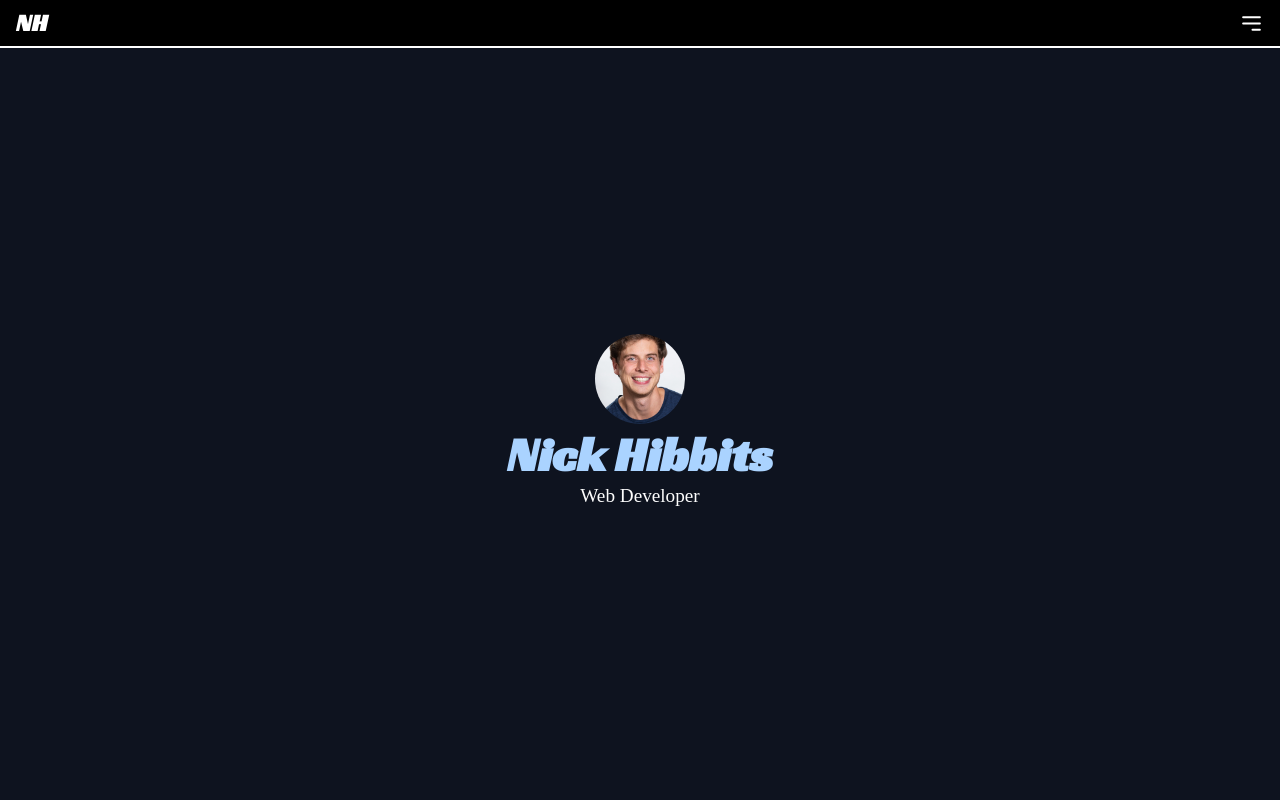
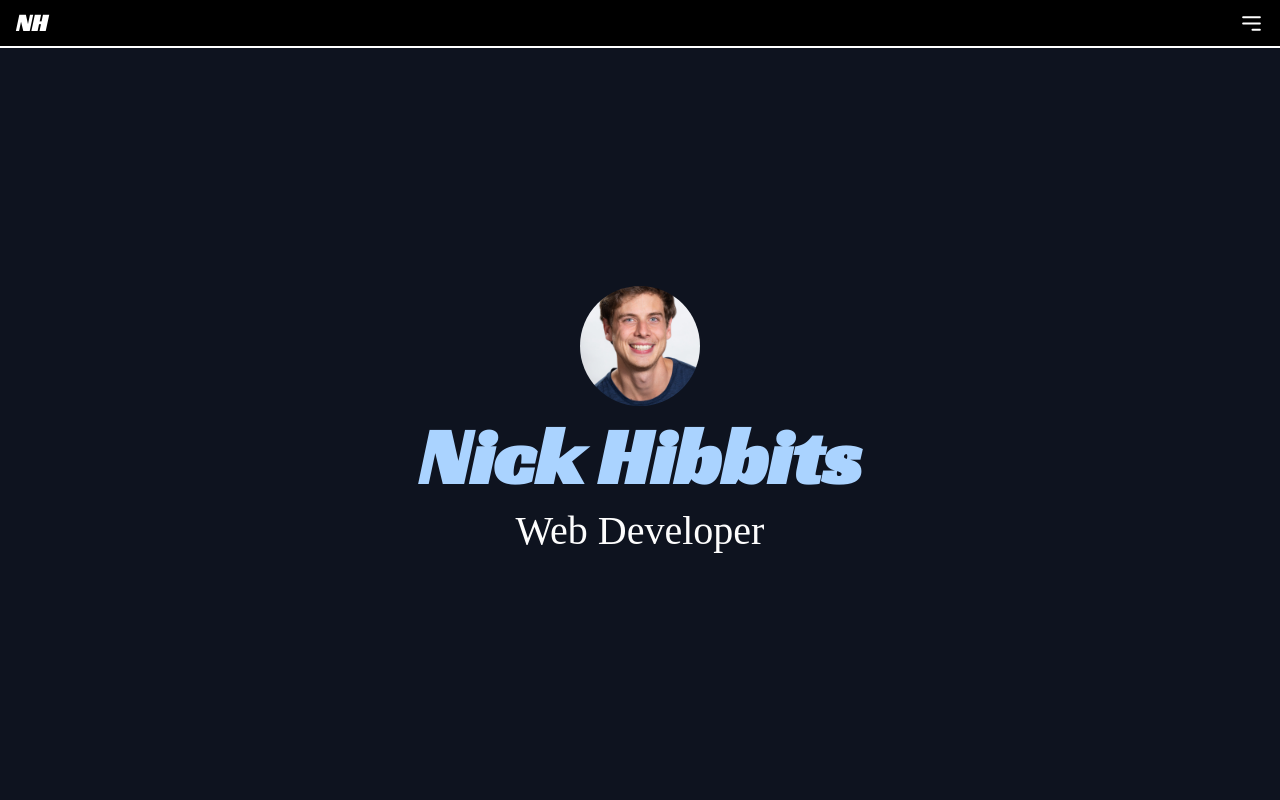
Before and after one commit to nickhibbits/react-website, a React (Create React App) app: page / in a window 1280 px wide. Shown: the top 800 px of the page. Built offline with nearby package versions, Linux system fonts and the light colour scheme; a web font is replaced by a local one.

Commit message:
responsive design on home component

```diff
--- a/src/styles/App.scss
+++ b/src/styles/App.scss
@@ -5,9 +5,9 @@
   grid-template-columns: repeat(4, 1fr);
   grid-template-rows: 110vh 210vh 225vh 30px;
   min-height: 100vh;
-  @include small-screen {
-    background-color: red;
-  }
+  // @include small-screen {
+  //   background-color: red;
+  // }
 }
 
 .title-socials-wrapper {
--- a/src/styles/Home.scss
+++ b/src/styles/Home.scss
@@ -20,6 +20,9 @@
   font-weight: bold;
   font-size: 3rem;
   color: var(--text-light-two);
+  @include notMobile {
+    font-size: 5rem;
+  }
 }
 
 .subline {
@@ -27,6 +30,9 @@
   font-size: 1.2rem;
   font-family: var(--font-family-two);
   color: var(--text-light);
+  @include notMobile {
+    font-size: 2.5rem;
+  }
 }
 
 #nick-image {
@@ -34,4 +40,8 @@
   width: 90px;
   object-fit: cover;
   border-radius: 50%;
+  @include notMobile {
+    height: 120px;
+    width: 120px;
+  }
 }
--- a/src/styles/mediaQueries.scss
+++ b/src/styles/mediaQueries.scss
@@ -1,7 +1,13 @@
 $small-device-width: 500px;
-$tablet-width: 700px;
+$tablet-width: 600px;
 $desktop-width: 1024px;
 $large-screen-width: 1400px;
+
+@mixin notMobile {
+  @media (min-width: 500px) {
+    @content;
+  }
+}
 
 @mixin small-screen {
   @media (min-width: $small-device-width) and (max-width: #{$tablet-width - 1px}) {
```
